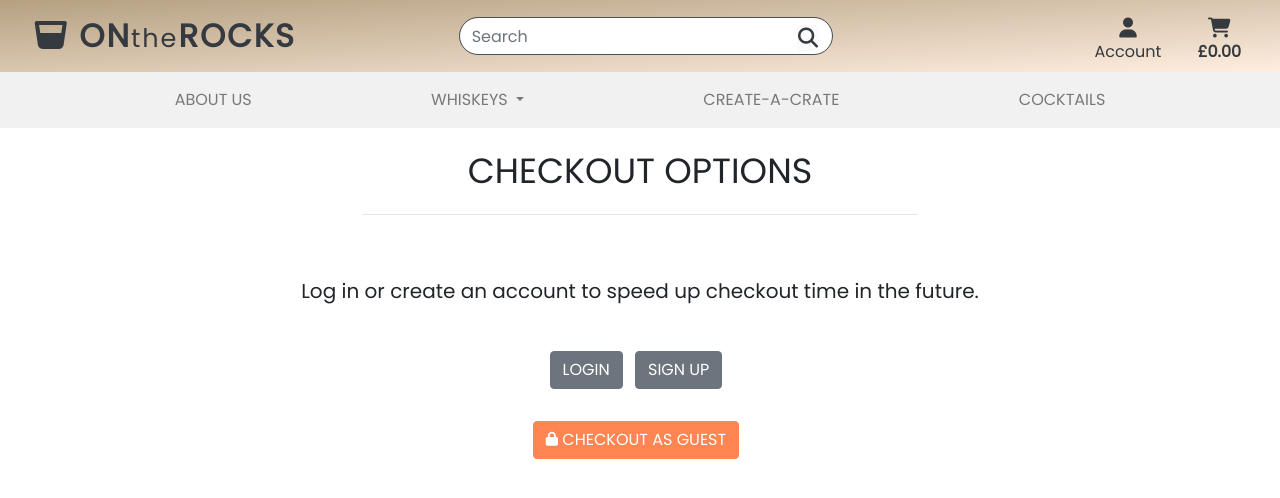
After one commit to Matte-gtr/on_the_rocks, a Django app: page /checkout/login_prompt in a window 1280 px wide. The commit adds this page. Shown: the top 498 px of the page. Run offline with Django 3.2, Linux system fonts and the light colour scheme; some libraries are stand-ins or nearby versions.

Commit message:
added login prompt page to checkout

```diff
--- a/cart/templates/cart/cart.html
+++ b/cart/templates/cart/cart.html
@@ -137,7 +137,7 @@
                     <h6 class="text-right grand-total">Grand Total: £{{ grand_total|floatformat:2 }}</h6>
                     <div class="row div-right mb-4 mt-3">
                         <a class="btn btn-secondary text-uppercase mr-2 mb-2" href="{% url 'products' %}" role="button"><i class="fas fa-chevron-left fa-sm"></i> Continue Shopping</a>
-                        <a class="btn btn-orange text-uppercase mr-2 mb-2" href="{% url 'checkout' %}" role="button"><i class="fas fa-lock fa-sm"></i> Proceed to Checkout</a>
+                        <a class="btn btn-orange text-uppercase mr-2 mb-2" href="{% if user.is_authenticated %}{% url 'checkout' %}{% else %}{% url 'login_prompt' %}{% endif %}" role="button"><i class="fas fa-lock fa-sm"></i> Proceed to Checkout</a>
                     </div>
                 </div>
             </div>
--- a/checkout/templates/checkout/checkout.html
+++ b/checkout/templates/checkout/checkout.html
@@ -61,8 +61,7 @@
                             <input type="checkbox" id="save-details" name="save-details" checked>
                         {% else %}
                             <label class="strikeout" for="save-details">Save details to your profile?</label>
-                            <input type="checkbox" id="save-details" name="save-details" disabled>
-                            <div class="float-left">
+                            <div>
                                 <a href="{% url 'account_signup' %}">Sign Up</a> or <a href="{% url 'account_login' %}">Login</a> to save your details.
                             </div>
                         {% endif %}
--- /dev/null
+++ b/checkout/templates/checkout/login_prompt.html
@@ -0,0 +1,39 @@
+{% extends 'base.html' %}
+{% load static %}
+
+{% block extra_title %}
+    Cart
+{% endblock %}
+
+{% block page_header %}
+    <!--Page header-->
+    <div class="container page-header">
+        <div class="row">
+            <div class="col">
+                {{ page_header }}
+                <hr class="grey w-50">
+            </div>
+        </div>
+    </div>
+{% endblock %}
+
+{% block content %}
+    <div class="container">
+        <div class="row">
+            <div class="col mt-5 text-center">
+                <h5 class="mb-5">Log in or create an account to speed up checkout time in the future.</h5>
+                <div class="row mb-4 mt-3">
+                    <div class="col">
+                        <a class="btn btn-secondary text-uppercase mr-2 mb-2" href="{% url 'account_login' %}" role="button">Login</a>
+                        <a class="btn btn-secondary text-uppercase mr-2 mb-2" href="{% url 'account_signup' %}" role="button">Sign Up</a>
+                    </div>
+                </div>
+                <div class="row mb-4 mt-3">
+                    <div class="col">
+                        <a class="btn btn-orange text-uppercase mr-2 mb-2" href="{% url 'checkout' %}" role="button"><i class="fas fa-lock fa-sm"></i> Checkout as Guest</a>
+                    </div>
+                </div>
+            </div>
+        </div>
+    </div>
+{% endblock %}
--- a/checkout/urls.py
+++ b/checkout/urls.py
@@ -7,6 +7,8 @@ urlpatterns = [
     path('', views.checkout, name='checkout'),
     path('successful_checkout/<order_number>', views.successful_checkout,
          name='successful_checkout'),
-    path('cache_checkout_data/', views.cache_checkout_data, name='cache_checkout_data'),
+    path('cache_checkout_data/', views.cache_checkout_data,
+         name='cache_checkout_data'),
     path('webhook', webhook, name='webhook'),
+    path('login_prompt', views.login_prompt, name='login_prompt'),
 ]
--- a/checkout/views.py
+++ b/checkout/views.py
@@ -135,3 +135,12 @@ def successful_checkout(request, order_number):
         'page_header': 'Order Received',
     }
     return render(request, template, context)
+
+
+def login_prompt(request):
+    """ displays the login prompt before checkout """
+    template = 'checkout/login_prompt.html'
+    context = {
+        'page_header': 'Checkout Options',
+    }
+    return render(request, template, context)
```
